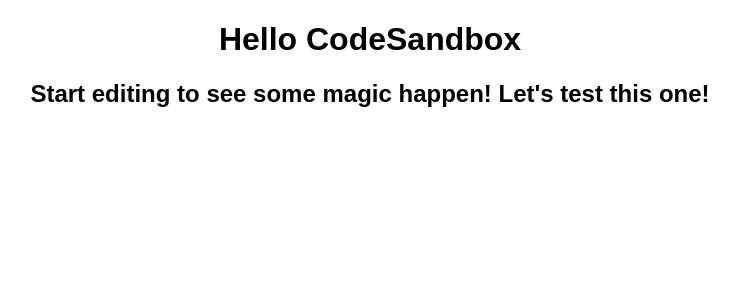
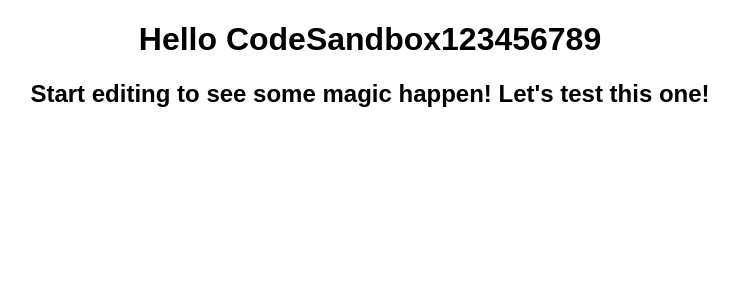
Before and after one commit to heetae185/QatarWorldcup_dashboard, a React (Create React App) app: page / in a window 1280 px wide. Shown: the top 300 px of the page, without its empty margins (270-1009 px from the left). Built offline with nearby package versions, Linux system fonts and the light colour scheme.

Commit message:
initial commit

```diff
--- a/src/App.js
+++ b/src/App.js
@@ -3,7 +3,7 @@ import "./styles.css";
 export default function App() {
   return (
     <div className="App">
-      <h1>Hello CodeSandbox</h1>
+      <h1>Hello CodeSandbox123456789</h1>
       <h2>Start editing to see some magic happen! Let's test this one!</h2>
     </div>
   );
```
